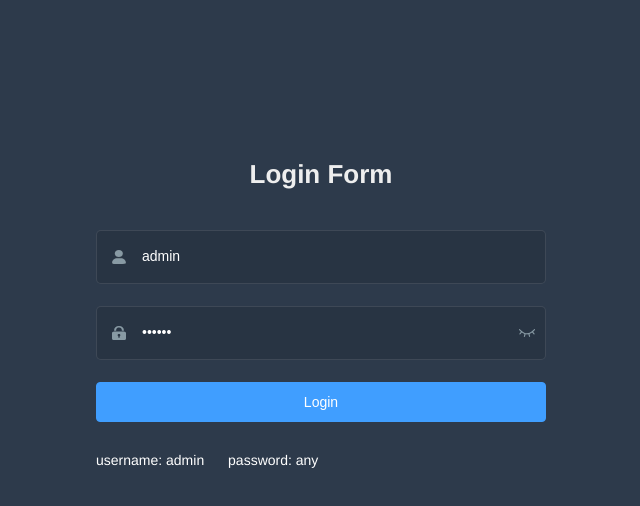
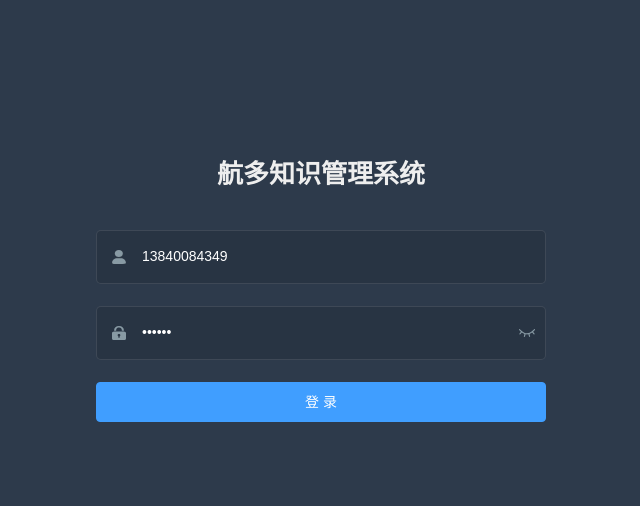
Before and after one commit to ioipiu/vue-admin-aviation, a Vue app: page /#/login in a window 1280 px wide. Shown: the top 506 px of the page, without its empty margins (319-959 px from the left). Built offline with nearby package versions, Linux system fonts and the light colour scheme.

Commit message:
修改登录

```diff
--- a/mock/user.js
+++ b/mock/user.js
@@ -13,7 +13,7 @@ const users = {
     roles: ['admin'],
     introduction: 'I am a super administrator',
     avatar: 'https://wpimg.wallstcn.com/f778738c-e4f8-4870-b634-56703b4acafe.gif',
-    name: 'Super Admin'
+    name: '超级管理员'
   },
   'editor-token': {
     roles: ['editor'],
@@ -29,7 +29,7 @@ export default [
     url: '/vue-admin-template/user/login',
     type: 'post',
     response: config => {
-      const { username } = config.body
+      const username = 'admin'
       const token = tokens[username]
 
       // mock error
--- a/src/views/dashboard/index.vue
+++ b/src/views/dashboard/index.vue
@@ -1,7 +1,7 @@
 <template>
   <div class="dashboard-container">
     <h1 align="center">航多知识管理系统 - 管理后台</h1>
-    <div class="dashboard-text">欢迎管理员: {{ name }}</div>
+    <div class="dashboard-text">权限: {{ name }}</div>
   </div>
 </template>
 
--- a/src/views/login/index.vue
+++ b/src/views/login/index.vue
@@ -3,7 +3,7 @@
     <el-form ref="loginForm" :model="loginForm" :rules="loginRules" class="login-form" auto-complete="on" label-position="left">
 
       <div class="title-container">
-        <h3 class="title">Login Form</h3>
+        <h3 class="title">航多知识管理系统</h3>
       </div>
 
       <el-form-item prop="username">
@@ -41,26 +41,25 @@
         </span>
       </el-form-item>
 
-      <el-button :loading="loading" type="primary" style="width:100%;margin-bottom:30px;" @click.native.prevent="handleLogin">Login</el-button>
+      <el-button :loading="loading" type="primary" style="width:100%;margin-bottom:30px;" @click.native.prevent="handleLogin">登 录</el-button>
 
-      <div class="tips">
+      <!--<div class="tips">
         <span style="margin-right:20px;">username: admin</span>
         <span> password: any</span>
-      </div>
+      </div>-->
 
     </el-form>
   </div>
 </template>
 
 <script>
-import { validUsername } from '@/utils/validate'
 
 export default {
   name: 'Login',
   data() {
     const validateUsername = (rule, value, callback) => {
-      if (!validUsername(value)) {
-        callback(new Error('Please enter the correct user name'))
+      if (value.length < 4) {
+        callback(new Error('The user name can not be less than 6 digits'))
       } else {
         callback()
       }
@@ -74,8 +73,8 @@ export default {
     }
     return {
       loginForm: {
-        username: 'admin',
-        password: '111111'
+        username: '13840084349',
+        password: '891107'
       },
       loginRules: {
         username: [{ required: true, trigger: 'blur', validator: validateUsername }],
@@ -109,11 +108,25 @@ export default {
       this.$refs.loginForm.validate(valid => {
         if (valid) {
           this.loading = true
-          this.$store.dispatch('user/login', this.loginForm).then(() => {
-            this.$router.push({ path: this.redirect || '/' })
-            this.loading = false
-          }).catch(() => {
-            this.loading = false
+          const params = new URLSearchParams()
+          params.append('mobile', this.loginForm.username)
+          params.append('passWord', this.loginForm.password)
+          this.$axios.post('http://localhost:8787/login', params).then((res) => {
+            if (res.data.code == '2001') {
+              sessionStorage.setItem('admin', JSON.stringify(res.data.data))
+              this.$store.dispatch('user/login', this.loginForm).then(() => {
+                this.$router.push({ path: this.redirect || '/' })
+                this.loading = false
+              }).catch(() => {
+                this.loading = false
+              })
+              this.$message({
+                message: '恭喜你，登录成功',
+                type: 'success'
+              })
+            } else {
+              this.$message.error('对不起，账号密码错误')
+            }
           })
         } else {
           console.log('error submit!!')
```
